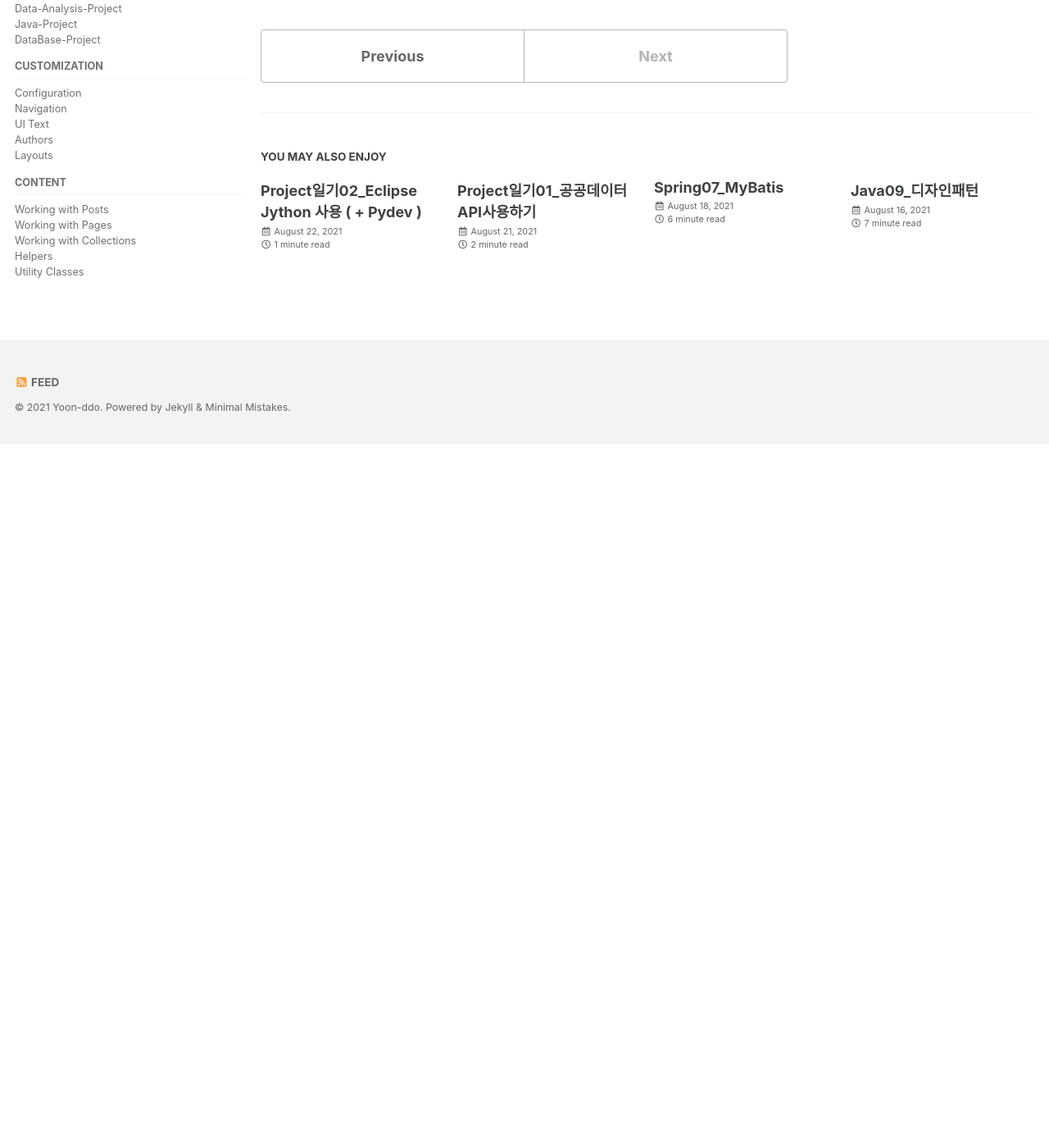
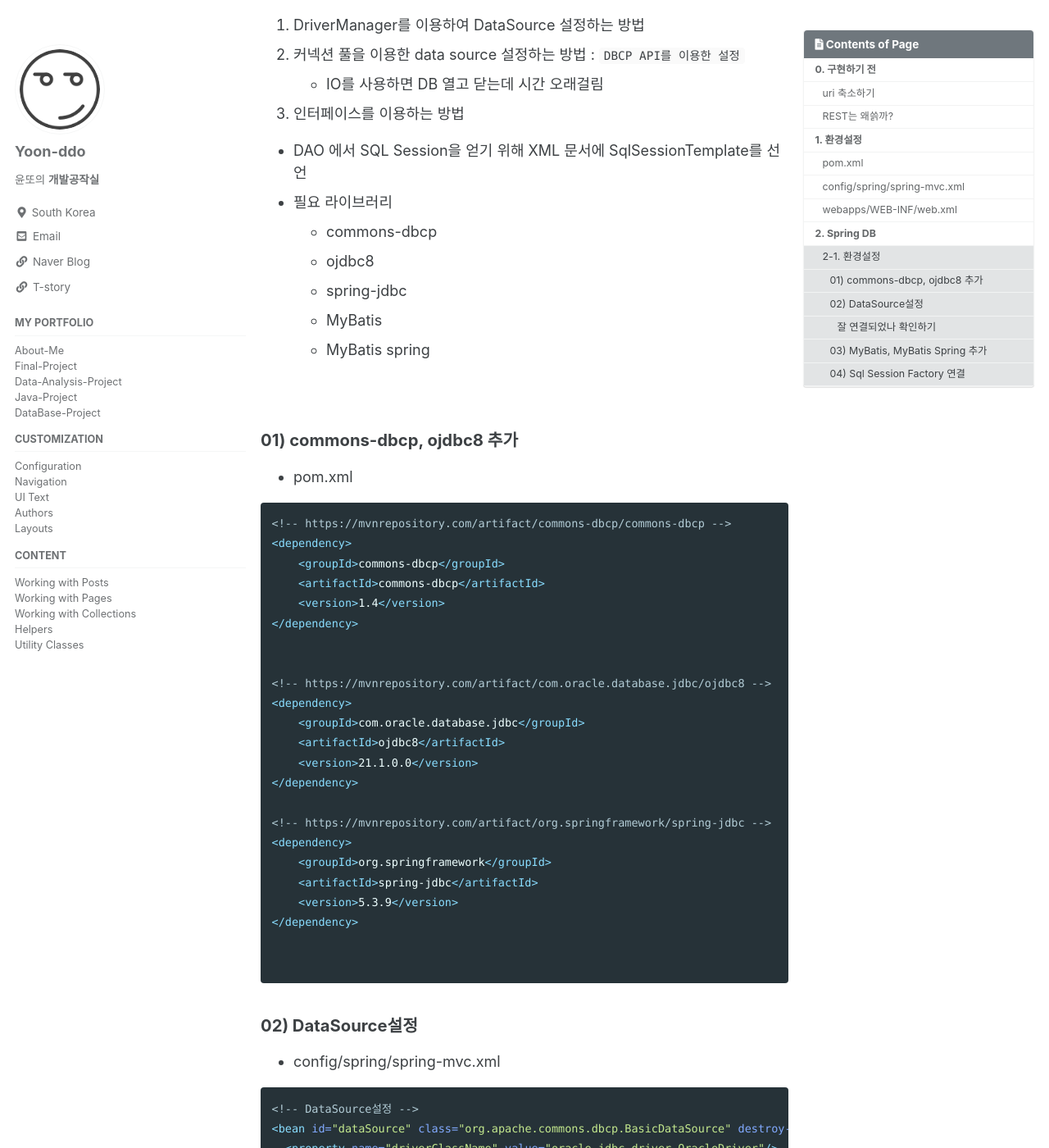
Before and after one commit to Yoon-ddo/Yoon-ddo.github.io, a Jekyll site: the page built from _posts/2021-08-23-Spring07_스프링으로 게시판 구현하기.md, in a window 1280 px wide and 1400 px high, scrolled down 3826 px. Shown: the whole window at 82% size. Built offline with Jekyll 4.4.1, drawn with Linux system fonts in a browser that asks for light colours; cached includes are drawn as plain includes; before the commit the page ends 4368 px from its top, so only the background shows below that; some of the changed text lies outside the part shown.

Commit message:
Update 2021-08-23-Spring07_스프링으로 게시판 구현하기.md

````diff
--- a/_posts/2021-08-23-Spring07_스프링으로 게시판 구현하기.md
+++ b/_posts/2021-08-23-Spring07_스프링으로 게시판 구현하기.md
@@ -135,4 +135,174 @@ tags:
 </web-app>
 ```
 
-# 2.
+<br><br>
+
+# 2. Spring DB
+* spring은 미리 컨테이너가 필요한 객체를 만들어놓고 필요한 객체를 주입하는 방식을 사용한다.
+* SQL Session팩토리 객체 -> SQL Session Templates객체 생성
+
+## 2-1. 환경설정
+1. DriverManager를 이용하여 DataSource 설정하는 방법
+2. 커넥션 풀을 이용한 data source 설정하는 방법 : `DBCP API를 이용한 설정`
+  - IO를 사용하면 DB 열고 닫는데 시간 오래걸림
+3. 인터페이스를 이용하는 방법
+
+* DAO 에서 SQL Session을 얻기 위해 XML 문서에 SqlSessionTemplate를 선언
+* 필요 라이브러리
+  - commons-dbcp
+  - ojdbc8
+  - spring-jdbc
+  - MyBatis
+  - MyBatis spring
+
+<br>
+
+### 01) commons-dbcp, ojdbc8 추가
+* pom.xml
+
+```xml
+<!-- https://mvnrepository.com/artifact/commons-dbcp/commons-dbcp -->
+<dependency>
+    <groupId>commons-dbcp</groupId>
+    <artifactId>commons-dbcp</artifactId>
+    <version>1.4</version>
+</dependency>
+
+
+<!-- https://mvnrepository.com/artifact/com.oracle.database.jdbc/ojdbc8 -->
+<dependency>
+    <groupId>com.oracle.database.jdbc</groupId>
+    <artifactId>ojdbc8</artifactId>
+    <version>21.1.0.0</version>
+</dependency>
+
+<!-- https://mvnrepository.com/artifact/org.springframework/spring-jdbc -->
+<dependency>
+    <groupId>org.springframework</groupId>
+    <artifactId>spring-jdbc</artifactId>
+    <version>5.3.9</version>
+</dependency>
+
+
+```
+
+
+### 02) DataSource설정
+* config/spring/spring-mvc.xml
+
+
+```xml
+<!-- DataSource설정 -->
+<bean id="dataSource" class="org.apache.commons.dbcp.BasicDataSource" destroy-method="close">
+  <property name="driverClassName" value="oracle.jdbc.driver.OracleDriver"/>
+  <property name="url" value="jdbc:oracle:thin:@localhost:xe"/>
+  <property name="username" value="hr"/>
+  <property name="password" value="hr"/>
+</bean>
+```
+
+#### 잘 연결되었나 확인하기
+* 내가 만든 메소드가 잘 실행되는지 확인해보고 싶을 때 수행하는 것이 단위테스트 (JUnit)
+* 필요 라이브러리를 **pom.xml** 에 붙여넣는다.
+  - JUnit
+  - Spring test
+
+```xml
+<!-- https://mvnrepository.com/artifact/junit/junit -->
+<dependency>
+    <groupId>junit</groupId>
+    <artifactId>junit</artifactId>
+    <version>4.13.2</version>
+    <scope>test</scope>
+</dependency>
+
+<!-- https://mvnrepository.com/artifact/org.springframework/spring-test -->
+<dependency>
+    <groupId>org.springframework</groupId>
+    <artifactId>spring-test</artifactId>
+    <version>5.3.9</version>
+    <scope>test</scope>
+</dependency>
+```
+
+<br>
+
+* src/test/java에 class 만들기
+  - kr.ac.kopo -> `MybatisTest.java`생성
+
+```java
+package kr.ac.kopo;
+
+import static org.junit.Assert.assertNotNull;
+import javax.sql.DataSource;
+
+import org.junit.Test;
+import org.junit.runner.RunWith;
+import org.springframework.beans.factory.annotation.Autowired;
+import org.springframework.test.context.ContextConfiguration;
+import org.springframework.test.context.junit4.SpringJUnit4ClassRunner;
+
+@RunWith(SpringJUnit4ClassRunner.class)
+@ContextConfiguration(locations= {"classpath:config/spring/spring-mvc.xml"})
+public class MybatisTest {
+
+	@Autowired
+	private DataSource dataSource;
+
+	@Test // Test실행시 사용하는 메소드
+	public void DataSourceTest() throws Exception{
+		System.out.println("dataSource : " + dataSource);
+    //또는
+    assertNotNull(dataSource);//올바르게 주입되었는지 확인.
+	}
+
+}
+```
+
+* Junit 실행하면 dataSource가 나옴.
+
+
+### 03) MyBatis, MyBatis Spring 추가
+* pom.xml
+
+```xml
+<!-- https://mvnrepository.com/artifact/org.mybatis/mybatis -->
+<dependency>
+    <groupId>org.mybatis</groupId>
+    <artifactId>mybatis</artifactId>
+    <version>3.5.7</version>
+</dependency>
+
+<!-- https://mvnrepository.com/artifact/org.mybatis/mybatis-spring -->
+<dependency>
+    <groupId>org.mybatis</groupId>
+    <artifactId>mybatis-spring</artifactId>
+    <version>2.0.6</version>
+</dependency>
+```
+
+### 04) Sql Session Factory 연결
+* `src/main/resources`에 `mybatis` 폴더생성 후 `sqlMapConfig.xml` 생성
+
+```xml
+<?xml version="1.0" encoding="UTF-8"?>
+<!DOCTYPE configuration
+  PUBLIC "-//mybatis.org//DTD Config 3.0//EN"
+  "http://mybatis.org/dtd/mybatis-3-config.dtd">
+<configuration>
+
+</configuration>
+```
+
+* `config/spring/spring-mvc.xml`에  `sqlSessionFactory` , `sqlSessionTemplate`추가
+
+```xml
+<bean id="sqlSessionFactory" class="org.mybatis.spring.SqlSessionFactoryBean">
+		<property name="dataSource" ref="dataSource" />
+		<property name="configLocation" value="classpath:config/mybatis/sqlMapConfig.xml" />
+</bean>
+
+<bean id="sqlSessionTemplate" class="org.mybatis.spring.SqlSessionTemplate">
+  <constructor-arg ref="sqlSessionFactory" />
+</bean>
+```
````
